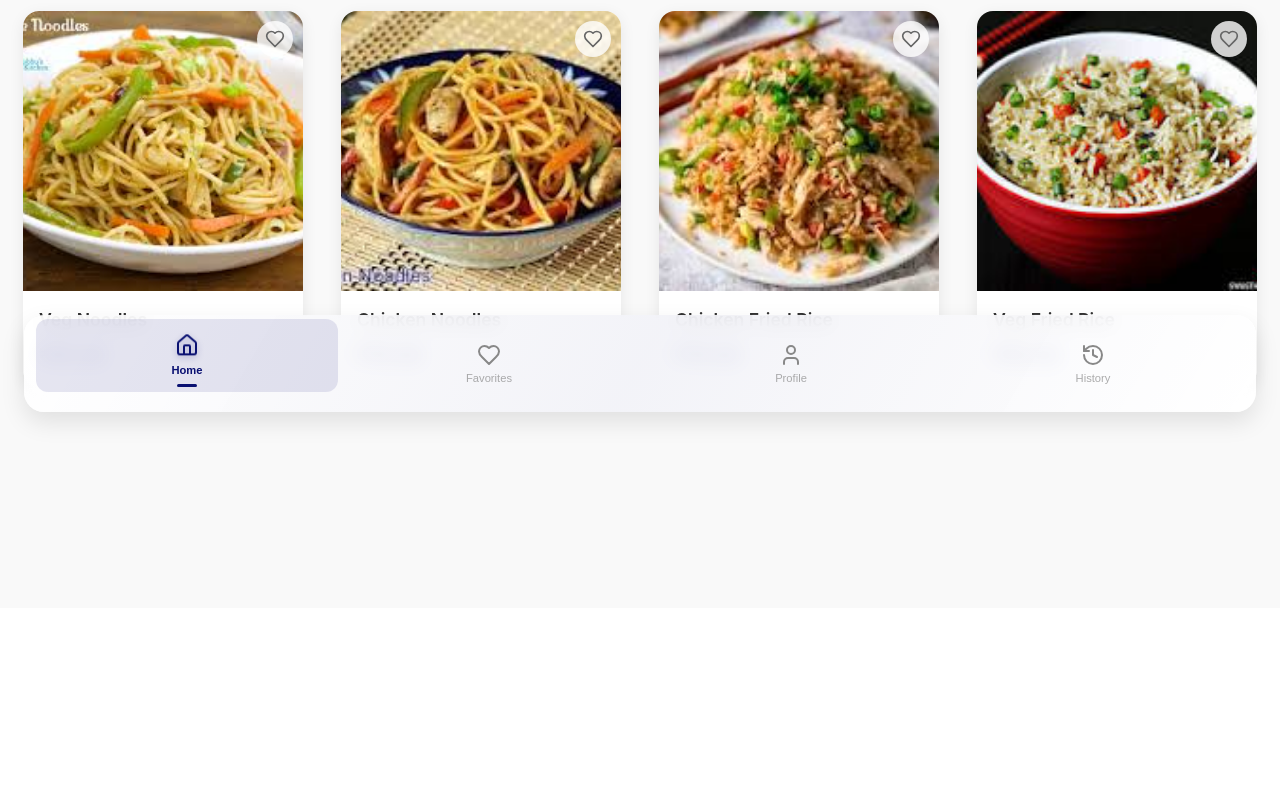
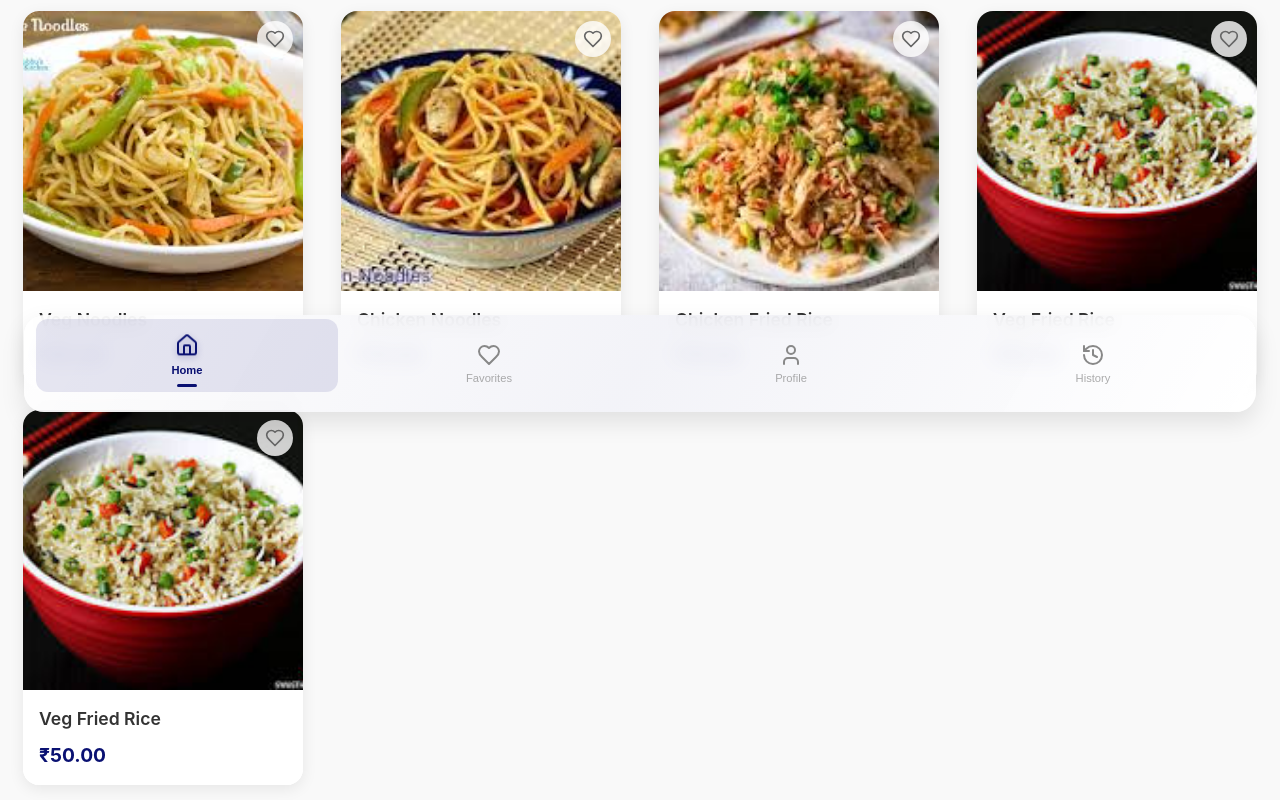
Before and after one commit to kishanBhandary/Saverito, a React (Vite) app: page / in a window 1280 px wide. Shown: the part 380-1180 px from the top of the page. Before the commit the page ends 988 px from the top, so only its background shows below. Built offline with nearby package versions, Linux system fonts and the light colour scheme.

Commit message:
Added new things

```diff
--- a/src/App.jsx
+++ b/src/App.jsx
@@ -60,6 +60,14 @@
     },
     {
       id: 4,
+      name: "Veg Fried Rice",
+      category: "Lunch",
+      price: 50.0,
+      image:
+        "./vegfried.jpeg",
+    },
+    {
+      id: 5,
       name: "Veg Fried Rice",
       category: "Lunch",
       price: 50.0,
```
